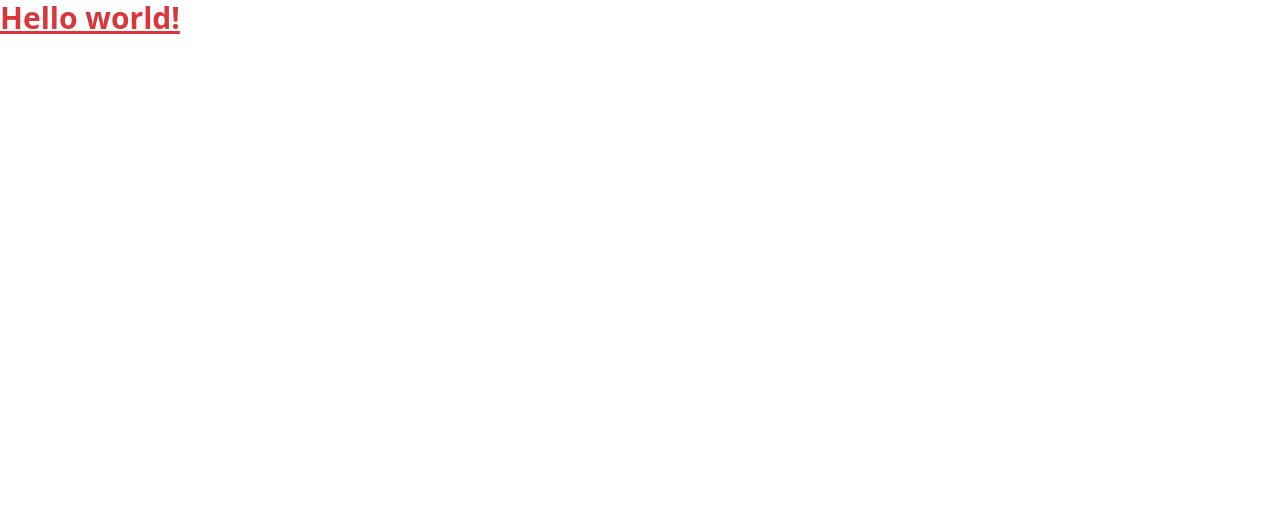
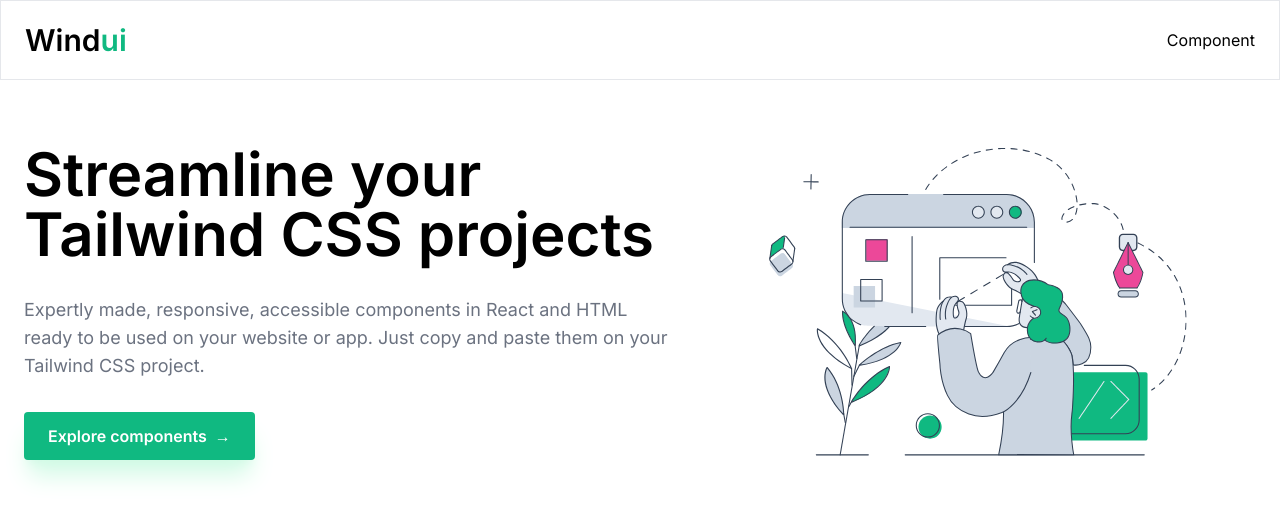
Before and after one commit to deleusec/tailwindcss-tp-1, a plain HTML site: page index.html in a window 1280 px wide. Drawn offline with nearby package versions, Linux system fonts and the light colour scheme.

Commit message:
feat: header and headline

```diff
--- a/index.html
+++ b/index.html
@@ -1,25 +1,80 @@
-<!doctype html>
+<!DOCTYPE html>
 <html>
   <head>
-  <meta charset="UTF-8">
-  <meta name="viewport" content="width=device-width, initial-scale=1.0">
+    <meta charset="UTF-8" />
+    <meta name="viewport" content="width=device-width, initial-scale=1.0" />
     <script src="https://cdn.tailwindcss.com"></script>
-
+    <link rel="preconnect" href="https://fonts.googleapis.com" />
+    <link rel="preconnect" href="https://fonts.gstatic.com" crossorigin />
+    <link
+      href="https://fonts.googleapis.com/css2?family=Inter:wght@400;500;600;700&display=swap"
+      rel="stylesheet"
+    />
+    <link rel="stylesheet" href="main.css" />
     <script>
       tailwind.config = {
         theme: {
           extend: {
+            fontFamily: {
+              Inter: ["Inter", "sans-serif"],
+            },
+            minHeight: {
+              header: "80px",
+              "header-mobile": "60px",
+              body: "calc(100vh - 80px)",
+              "body-mobile": "calc(100vh - 60px)",
+            },
             colors: {
-            clifford: '#da373d',
-          }
-        }
-      }
-    }
+              primary: {
+                100: "#D1FAE5",
+                500: "#10B981",
+                600: "#059669",
+              },
+              secondary: "#64748b",
+            },
+          },
+        },
+      };
     </script>
   </head>
-<body>
-  <h1 class="text-3xl font-bold underline text-clifford">
-    Hello world!
+  <body class="font-Inter">
+    <header class="w-full">
+      <div
+        class="w-full min-h-header px-6 flex justify-between items-center border border-b-gray-200"
+      >
+        <p class="text-3xl font-semibold">
+          Wind<span class="text-primary-500">ui</span>
+        </p>
+        <div>Component</div>
+      </div>
+    </header>
+
+    <main class="w-full min-h-body">
+      <div class="flex max-md:flex-col py-16 px-6 gap-6 w-full">
+        <div class="flex flex-col gap-8">
+          <h1
+            class="text-4xl font-semibold leading-tight md:text-5xl lg:text-6xl"
+          >
+            Streamline your Tailwind CSS projects
           </h1>
+          <p class="text-lg text-gray-500">
+            Expertly made, responsive, accessible components in React and HTML
+            ready to be used on your website or app. Just copy and paste them on
+            your Tailwind CSS project.
+          </p>
+          <div>
+            <a
+              href=""
+              class="shadow-xl shadow-primary-100 inline-flex justify-center items-center gap-2 bg-primary-500 h-12 rounded text-white text-md font-semibold px-6 hover:bg-primary-600 duration-500"
+              ><span>Explore components</span><span>→</span></a
+            >
+          </div>
+        </div>
+        <div class="w-full">
+          <img src="assets/svg/illustration.svg" alt="Illustrations" />
+        </div>
+      </div>
+      </div>
+    </main>
   </body>
 </html>
```
Lines whose indentation alone changed are shown as unchanged.
